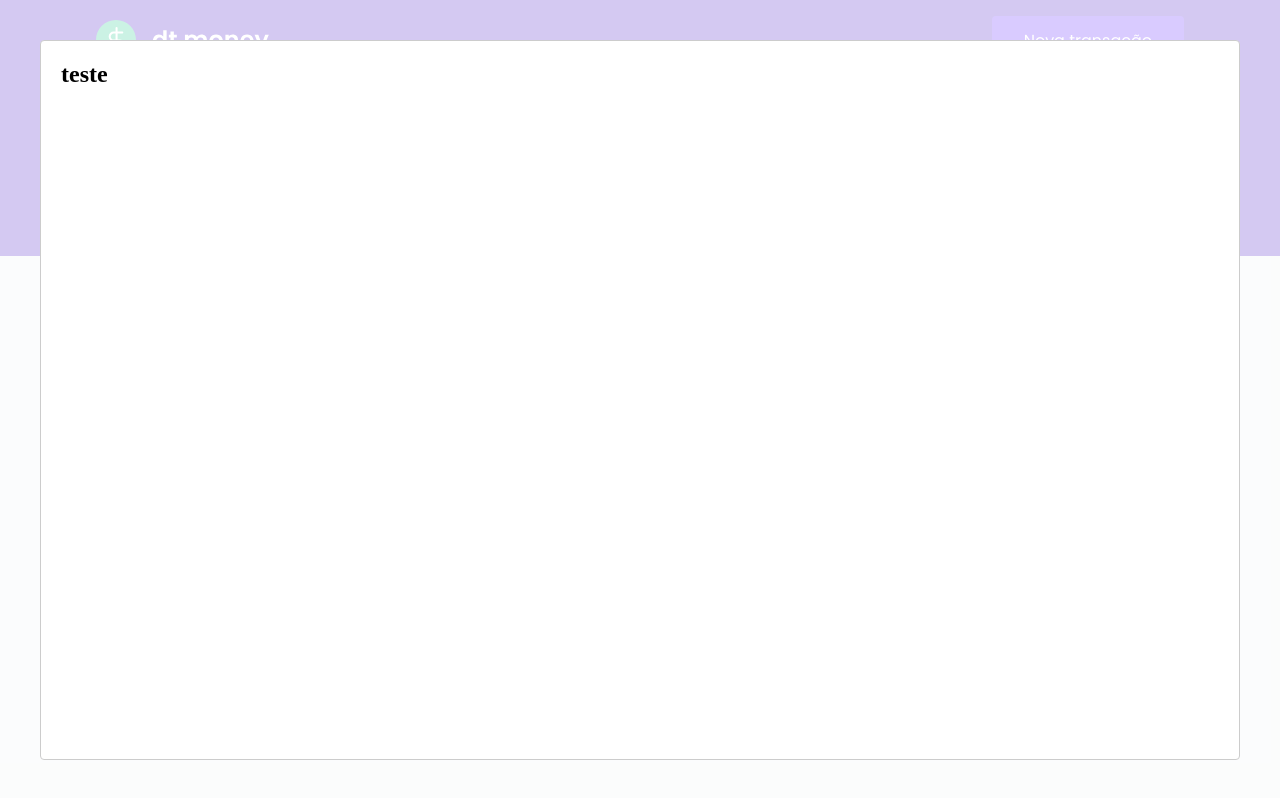
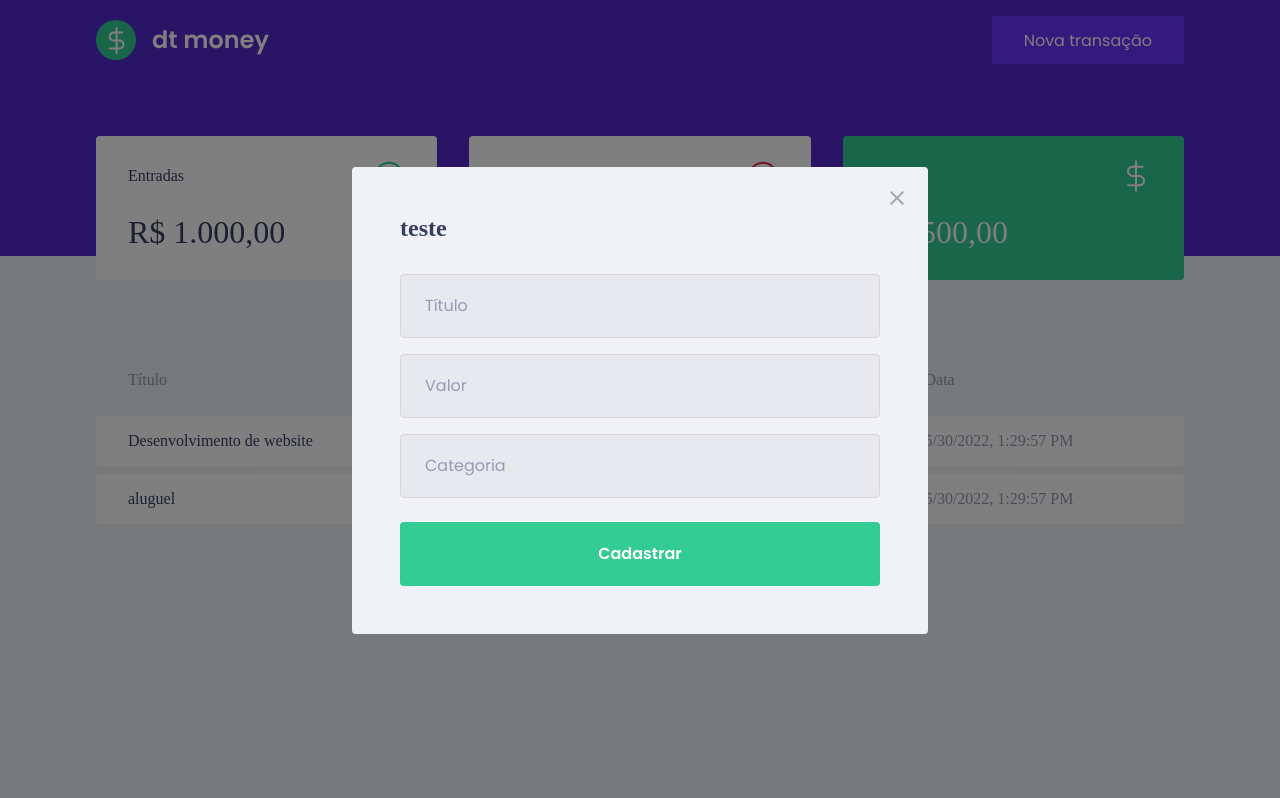
Before and after one commit to JoaoVitorBitencourt/dtmoney, a React (Create React App) app: page / in a window 1280 px wide. Both pictures are taken after a click on the button "Nova transação". Built offline with nearby package versions, Linux system fonts and the light colour scheme; no server answers; what miragejs would draw is missing.

Commit message:
estilizando modal

```diff
--- a/src/components/NewTransactionModal/index.tsx
+++ b/src/components/NewTransactionModal/index.tsx
@@ -1,4 +1,6 @@
 import Modal from "react-modal";
+import closeImg from "../../assets/close.svg";
+import { Container } from "./styles";
 
 interface NewTransactionModalProps{
     isOpen: boolean;
@@ -10,8 +12,34 @@
         <Modal
             isOpen={isOpen}
             onRequestClose={onRequestClose}
+            overlayClassName="react-modal-overlay"
+            className="react-modal-content"
         >
-            <h2>teste</h2>
+            <button
+                type="button"
+                onClick={onRequestClose}
+                className="react-modal-close"
+            >
+                <img src={closeImg} alt="Fechar modal"/>
+            </button>
+            <Container>
+                <h2>teste</h2>
+
+                <input
+                    placeholder="Título"
+                />
+
+                <input
+                    type="number"
+                    placeholder="Valor"
+                />
+
+                <input
+                    placeholder="Categoria"
+                />
+
+                <button type="submit">Cadastrar</button>
+            </Container>
         </Modal>
     );
 }
--- a/src/components/NewTransactionModal/styles.ts
+++ b/src/components/NewTransactionModal/styles.ts
@@ -1,3 +1,50 @@
 import styled from "styled-components";
 
-export const Container = styled.div``;
+export const Container = styled.form`
+    h2 {
+        color: var(--text-title);
+        font-size: 1.5rem;
+        margin-bottom: 2rem;
+    }
+
+    input {
+        width: 100%;
+        padding: 0 1.5rem;
+        height: 4rem;
+        border-radius: 0.25rem;
+
+        border: 1px solid #d7d7d7;
+        background: #e7e9ee;
+
+        font-weight: 400;
+        font-size: 1rem;
+
+        &::placeholder {
+            color: var(--text-body);
+        }
+
+        & + input {
+            margin-top: 1rem;
+        }
+    }
+
+    button[type="submit"] {
+        width: 100%;
+        padding: 0 1.5rem;
+        height: 4rem;
+        background: var(--green);
+        color: #FFF;
+        border-radius: 0.25rem;
+        border: 0;
+        font-size: 1rem;
+        margin-top: 1.5rem;
+        font-weight: 600;
+
+        transition: filter 0.2s;
+
+        &:hover {
+            filter: brightness(0.9);
+
+        }
+    }
+`;
--- a/src/styles/global.ts
+++ b/src/styles/global.ts
@@ -54,4 +54,41 @@
         opacity: 0.6;
         cursor: not-allowed;
     }
+
+    .react-modal-overlay {
+        background: rgba(0, 0, 0, 0.5);
+
+        position: fixed;
+        top: 0;
+        bottom: 0;
+        left: 0;
+        right: 0;
+
+        display: flex;
+        align-items: center;
+        justify-content: center;
+    }
+
+    .react-modal-content {
+        width: 100%;
+        max-width: 576px;
+        background: var(--background);
+        padding: 3rem;
+        position: relative;
+        border-radius: 0.25rem;
+    }
+
+    .react-modal-close {
+        position: absolute;
+        right: 1.5rem;
+        top: 1.5rem;
+        border: 0;
+        background: transparent;
+
+        transition: filter 0.2s;
+
+        &:hover {
+            filter: brightness(0.8);
+        }
+    }
 `
```
